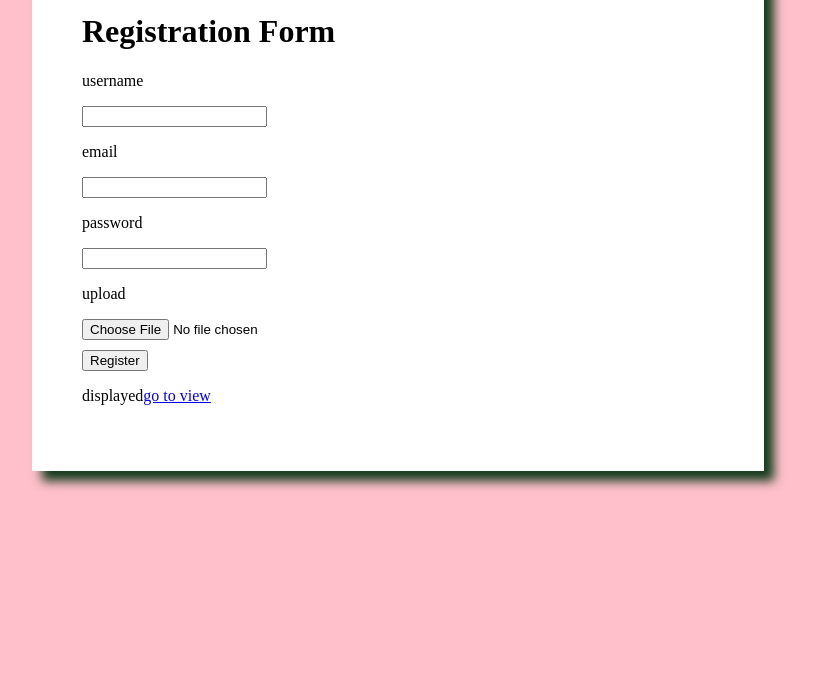
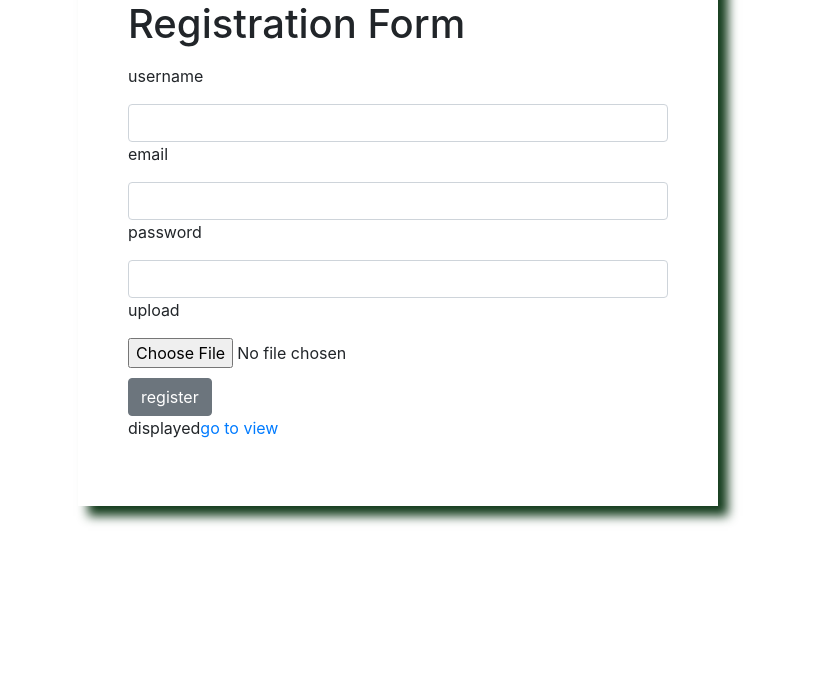
Before and after one commit to olivier010/project, a PHP site: page / in a window 1280 px wide. Shown: the part 276-956 px from the top of the page, without its empty margins (242-1055 px from the left). Before the commit the page ends 765 px from the top, so only its background shows below. Run offline with PHP 8.4, Linux system fonts and the light colour scheme.

Commit message:
added some bootstrap in index.php

```diff
--- a/index.php
+++ b/index.php
@@ -37,6 +37,7 @@ if(isset($_POST['submit'])){
 <head>
 	<title>Registration page</title>
 	<link rel="stylesheet" type="text/css" href="style.css">
+	<link rel="stylesheet" href="./bootstrap/css/bootstrap.min.css">
 </head>
 <body>
 
@@ -50,7 +51,7 @@ if(isset($_POST['submit'])){
 		</div>
 	</nav>
 	<div>
-		<form action="" method="post" enctype="multipart/form-data">
+		<form action="" method="post" enctype="multipart/form-data" class="form-group">
 
 			<div>
 				<h1><label>Registration Form</label></h1>
@@ -58,17 +59,17 @@ if(isset($_POST['submit'])){
 
 			<div>
 				<p>username</p>
-				<input autocomplete="off" type="text" name="username" id="" >
+				<input autocomplete="off" type="text" name="username" id="" class="form-control" >
 			</div>
 
 			<div>
 				<p>email</p>
-				<input autocomplete="off" type="text" name="email" id="" >
+				<input autocomplete="off" type="text" name="email" id="" class="form-control" >
 			</div>
 
 			<div>
 				<p>password</p>
-				<input autocomplete="off" type="password" name="password" id="" >
+				<input autocomplete="off" type="password" name="password" id="" class="form-control">
 			</div>
 			<div>
 				<p>upload</p>
@@ -76,7 +77,7 @@ if(isset($_POST['submit'])){
 			</div>
 
 			<div id="btn">
-			<input type="submit" value="Register" name="submit">
+			<button class="btn btn-secondary" name="submit">register</button>
 		</div>
 		<div>
 			<p>displayed<a href="display.php">go to view</a></p>
```
